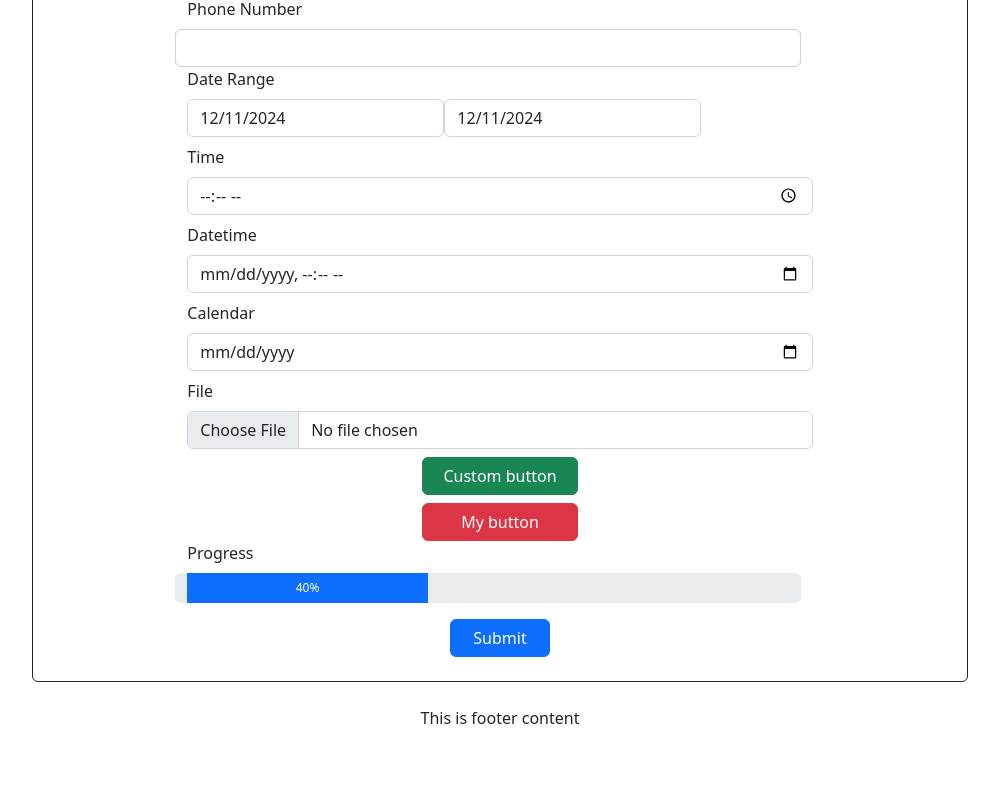
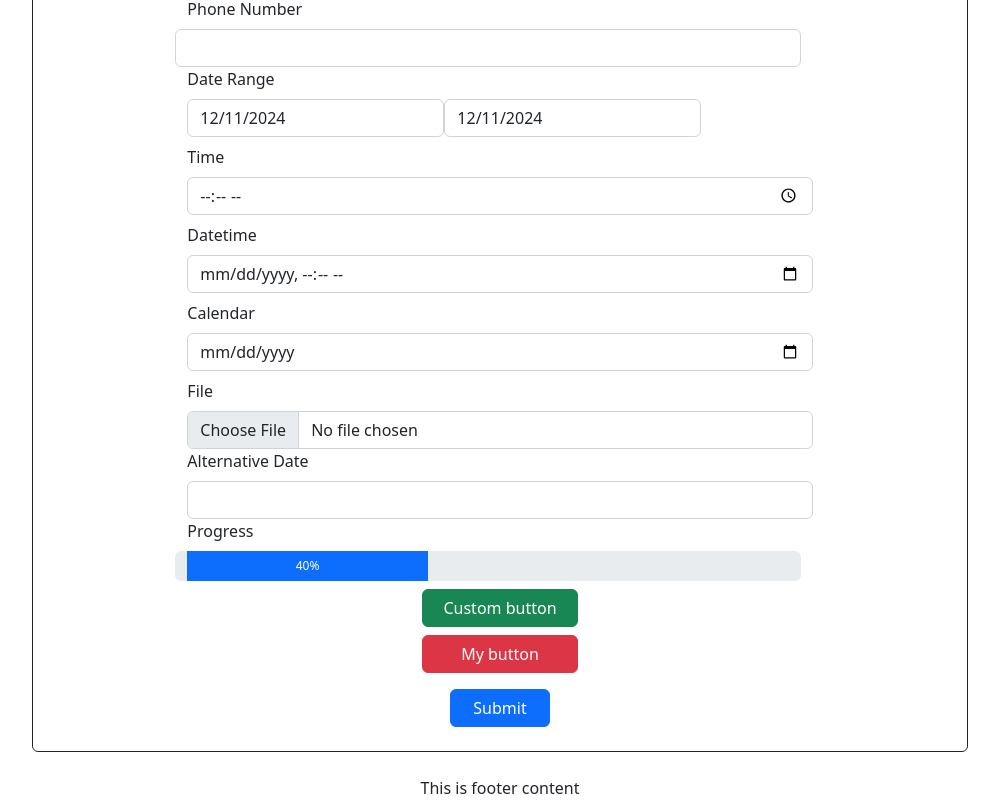
Before and after one commit to BhargavAlois/RJSF-FROM-SCRATCH, a React (Create React App) app: page / in a window 1280 px wide. Shown: the part 627-1427 px from the top of the page, without its empty margins (140-1139 px from the left). Before the commit the page ends 1357 px from the top, so only its background shows below. Built offline with nearby package versions, Linux system fonts and the light colour scheme.

Commit message:
Added alt-date

```diff
--- a/src/schemas/schema.js
+++ b/src/schemas/schema.js
@@ -92,6 +92,18 @@ export const schema = {
       title: "File",
       description: "A file upload field, URL based",
     },
+    "alt-date": {
+      type: "string",
+      format: "date",
+      title: "Alternative Date",
+    },
+    progress: {
+      type: "integer",
+      title: "Progress",
+      default: 40,
+      minimum: 0,
+      maximum: 100,
+    },
     actionButton: {
       type: "string",
       title: "Action Button",
@@ -99,13 +111,6 @@ export const schema = {
     myButton: {
       type: "string",
       title: "My Button",
-    },
-    progress: {
-      type: "integer",
-      title: "Progress",
-      default: 40,
-      minimum: 0,
-      maximum: 100,
     },
   },
   footerContent: "This is footer content",
```
